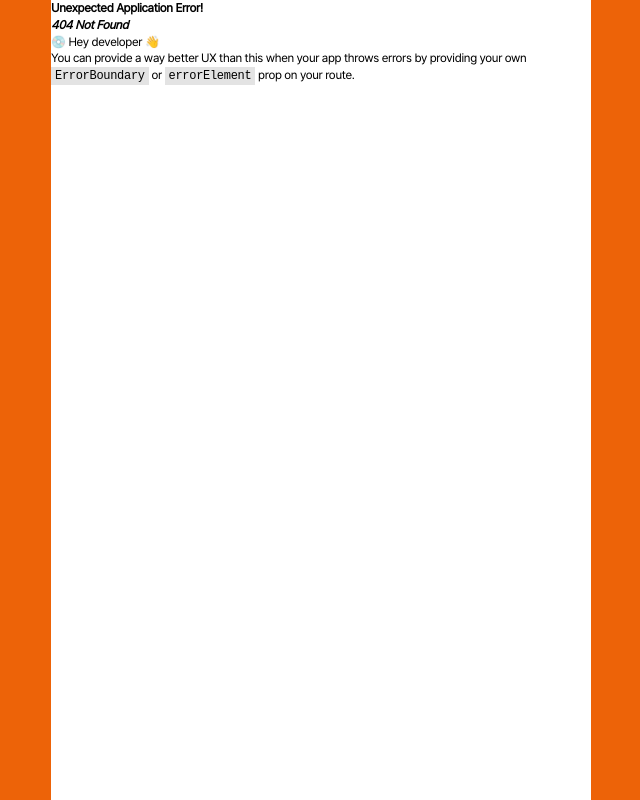
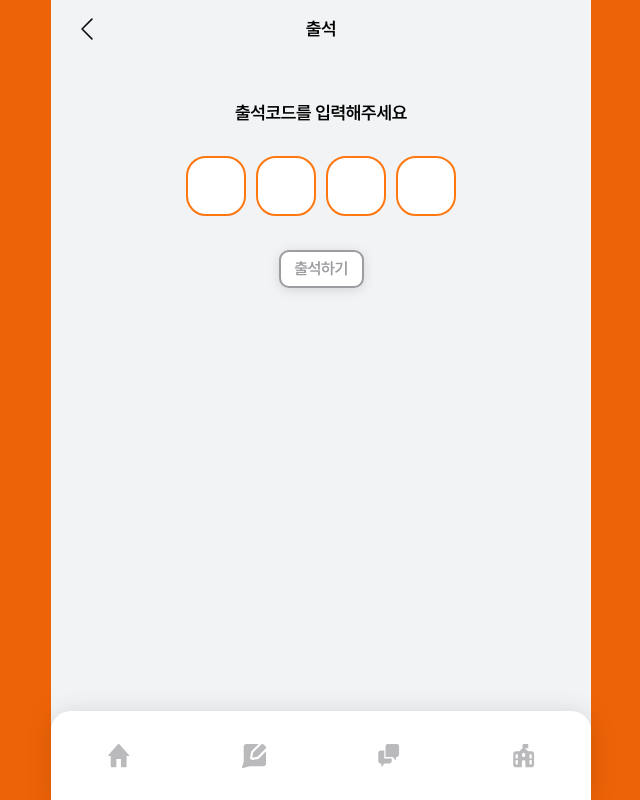
Before and after one commit to tjsdn04/likelion-community-frontend, a React (Vite) app: page /lionAttNum in a window 1280 px wide. Before the commit this address had no page. Shown: the whole page, without its empty margins (319-959 px from the left). Built offline with nearby package versions, Linux system fonts and the light colour scheme.

Commit message:
[Feature] 출석 코드 입력 페이지 구현 (#36)
* Feature: 출석 코드 입력 페이지 구현

* Fix: 학교 메인 페이지 Padding 및 width 수정

```diff
--- a/src/components/MainHeader.jsx
+++ b/src/components/MainHeader.jsx
@@ -29,11 +29,10 @@ const Wrapper = styled.div`
     top: 0;
     left: 50%;
     transform: translateX(-50%);
-    padding: 0 5.56vw;
 `;
 
 const Content = styled.div`
-    width: 100%;
+    width: 88.89%;
     height: 100%;
     margin: 0 auto;
     display: flex;
--- /dev/null
+++ b/src/pages/lionAttPage/LionAttNum.jsx
@@ -0,0 +1,82 @@
+// 아기사자 출석코드 입력하는 페이지
+import react, { useState, useRef } from "react";
+import { Header } from "@components/Header";
+import * as S from './LionAttNum.styled'
+import { Footer } from "@components/Footer";
+
+export const LionAttNum = () => {
+
+    const inputRef = useRef([]);
+    const [complete, setComplete] = useState(false); // input 4개에 입력이 다 되었는지를 저장
+    const [message, setMessage] = useState('출석코드를 입력해주세요');
+    const [att, setAtt] = useState('default'); // 출석 상태를 저장
+    const [time, setTime] = useState(null); // 출석 완료 시간을 저장
+
+    const realCode='1234'; // 예시
+
+    const handleInput = (index, event) => {
+        const value = event.target.value;
+
+        if (/^\d$/.test(value)) { // 입력값이 한 자리 숫자일 때
+            inputRef.current[index].style.backgroundColor = "#FF7710";
+            inputRef.current[index].style.color = "#fff";
+
+            if (index < inputRef.current.length-1) {
+                inputRef.current[index+1].focus(); // 다음 input으로 포커스를 이동
+            }
+        } else {
+            event.target.value="";
+        }
+
+        // input 4개에 모두 숫자가 입력되었는지
+        if (inputRef.current.every(input=>input.value)) {
+            setComplete(true);
+        } else {
+            setComplete(false);
+        }
+    }
+
+    const handleButton = () => {
+        if (complete) {
+            const inputCode = inputRef.current.map(input => input.value).join("");
+            if (inputCode === realCode) {
+                setMessage("출석 완료");
+                const currentTime = new Date();
+                setTime(currentTime);
+                setAtt("success");
+            } else {
+                setMessage("출석코드가 일치하지 않아요");
+                setAtt("fail");
+                inputRef.current.forEach(input => {
+                    input.value='';
+                    input.style.backgroundColor = "#fff";
+                    input.style.color = "#000";
+                });
+                setComplete(false);
+                inputRef.current[0].focus();
+            }
+        }
+    }
+
+    return (
+        <S.Wrapper>
+            <Header title="출석" />
+            <S.Info att={att}>
+                {time && att==="success" ? `${time.toLocaleTimeString()} ${message}`:message}
+            </S.Info>
+            <S.Nums>
+                {[0,1,2,3].map((_,index) => (
+                    <S.Num
+                        key={index}
+                        type='text'
+                        maxLength='1'
+                        ref={(el) => inputRef.current[index]=el}
+                        onChange={(e)=>handleInput(index,e)}
+                    />
+                ))}
+            </S.Nums>
+            <S.Button complete={complete} onClick={handleButton}>출석하기</S.Button>
+            <Footer/>
+        </S.Wrapper>
+    )
+}
--- /dev/null
+++ b/src/pages/lionAttPage/LionAttNum.styled.js
@@ -0,0 +1,57 @@
+import styled from "styled-components";
+
+export const Wrapper=styled.div`
+    display: flex;
+    flex-direction: column;
+    padding: 0 5.56vw;
+    max-width: 540px;
+    justify-content: center;
+    align-items: center;
+    margin-top: 7.25vh;
+`;
+
+export const Info = styled.div`
+    font-size: 18px;
+    font-family: ${({ theme }) =>
+    theme.fonts.PretendardSemiBold["font-family"]};
+    margin-top: 47px;
+    color: ${({att}) =>
+    att==="success" ? "#0074DA":
+    att==="fail" ? "#E70000": "0074DA"};
+`;
+
+export const Nums = styled.div`
+    display: flex;
+    gap: 10px;
+    margin: 34px 0;
+`;
+
+export const Num = styled.input`
+    border: 2px solid #FF7710;
+    border-radius: 20px;
+    background-color: #fff;
+    width: 60px;
+    height: 60px;
+    font-size: 22px;
+    font-weight: 700;
+    padding: 21px;
+    text-align: center;
+
+    &:focus {
+        outline: none;
+    }
+`;
+
+export const Button = styled.button`
+    width: 85px;
+    height: 38px;
+    font-weight: 600;
+    line-height: 22px;
+    font-size: 16px;
+    border-radius: 10px;
+    border: 2px solid ${({complete}) => (complete?"#FF7710":"#9C9CA1")};
+    background-color: ${({complete}) => (complete?"#FF7710":"#fff")};
+    color: ${({complete}) => (complete?"#fff":"#9C9CA1")};
+    box-shadow: 0px 2px 12px 0px rgba(0, 0, 0, 0.12);
+    cursor:${({complete}) => (complete?"pointer":"default")};
+`
--- a/src/pages/schMainPage/SchMainPage.jsx
+++ b/src/pages/schMainPage/SchMainPage.jsx
@@ -6,7 +6,6 @@ import { Footer } from '@components/Footer'
 import attendance from '@assets/icons/attendance.svg'
 import notice from '@assets/icons/notice.svg'
 import community from '@assets/icons/community.svg'
-import { Link } from 'react-router-dom'
 
 
 export const SchMainPage = () => {
--- a/src/pages/schMainPage/SchMainPage.styled.js
+++ b/src/pages/schMainPage/SchMainPage.styled.js
@@ -3,14 +3,16 @@ import styled from "styled-components";
 export const Wrapper = styled.section`
     display: flex;
     flex-direction: column;
-    padding: 0 5.56vw;
     max-width: 540px;
+    width: 90%;
+    margin: 0 auto;
 `;
 
 export const Buttons = styled.div`
     display: flex;
     justify-content: space-between;
     margin: 55px 0 22px 0;
+
 `;
 
 export const Button = styled.div`
@@ -32,7 +34,9 @@ export const Button = styled.div`
 `;
 
 export const Title = styled.p`
-
+    font-size: 14px;
+    font-family: ${({ theme }) =>
+    theme.fonts.PretendardMedium["font-family"]};
 `;
 
 export const Boards = styled.div`
@@ -40,4 +44,5 @@ export const Boards = styled.div`
     flex-direction: column;
     gap: 22px;
     margin-bottom: 100px;
+
 `;
--- a/src/router.jsx
+++ b/src/router.jsx
@@ -6,6 +6,7 @@ import { SchMainPage } from "@pages/schMainPage/SchMainPage";
 import { AdminAttPage } from "@pages/adminAttPage/AdminAttPage";
 import { AdminAttRegisterPage } from "@pages/adminAttPage/AdminAttRegisterPage";
 import { AdminAttManagePage } from "@pages/adminAttPage/AdminAttManagePage";
+import { LionAttNum } from "@pages/lionAttPage/LionAttNum";
 import { LoginPage } from "@pages/loginPage/LoginPage";
 
 export const router = createBrowserRouter([
@@ -19,6 +20,7 @@ export const router = createBrowserRouter([
       { path: "adminAtt", element: <AdminAttPage /> },
       { path: "adminAttRegister", element: <AdminAttRegisterPage /> },
       { path: "adminAttManage", element: <AdminAttManagePage /> },
+      { path: "lionAttNum", element: <LionAttNum /> },
       { path: "login", element: <LoginPage /> },
     ],
   },
```
